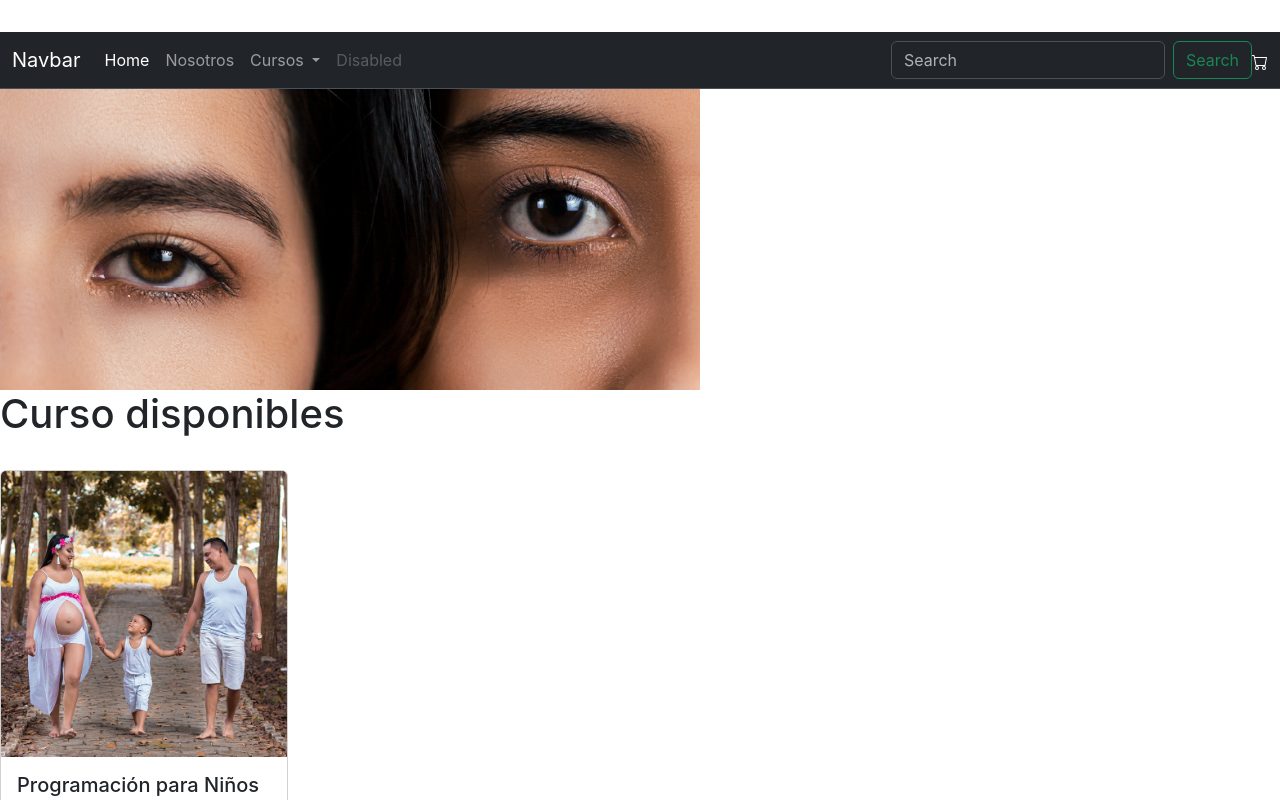
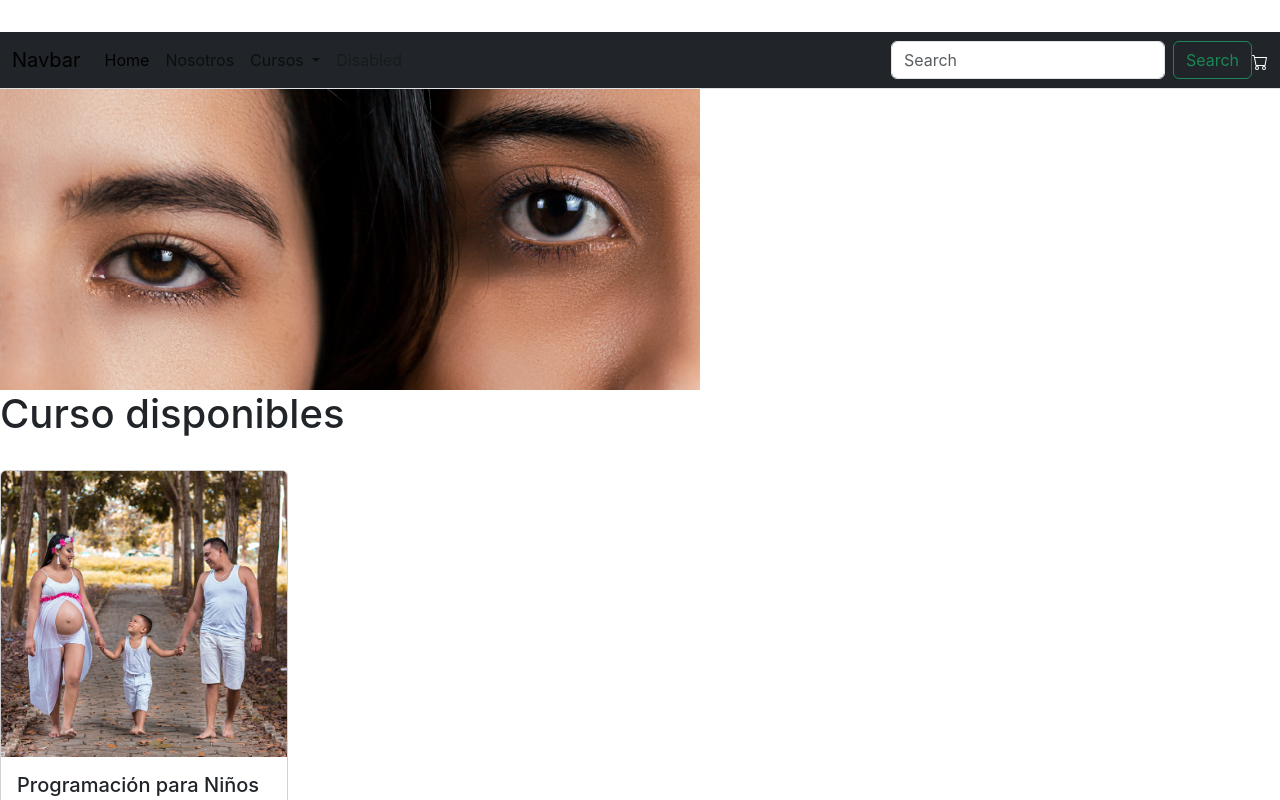
Before and after one commit to cajimenez88/ElitAcademy, an Angular app: page / in a window 1280 px wide. Shown: the top 800 px of the page. Built offline with nearby package versions, Linux system fonts and the light colour scheme.

Commit message:
Update lista.component.html
Navbarcolor

```diff
--- a/src/app/lista/lista.component.html
+++ b/src/app/lista/lista.component.html
@@ -1,5 +1,5 @@
 <!--<nav class="navbar navbar-expand-lg bg-body-tertiary">-->
- <nav class="navbar navbar-expand-lg bg-dark border-bottom border-body" data-bs-theme="dark">
+ <nav class="navbar navbar-expand-lg bg-dark border-bottom border-body">
     <!--<nav class="navbar" style="background-color: #e3f2fd;">-->
   <!--<nav class="navbar bg-dark border-bottom border-body" data-bs-theme="dark">-->
      <div class="container-fluid">
```
